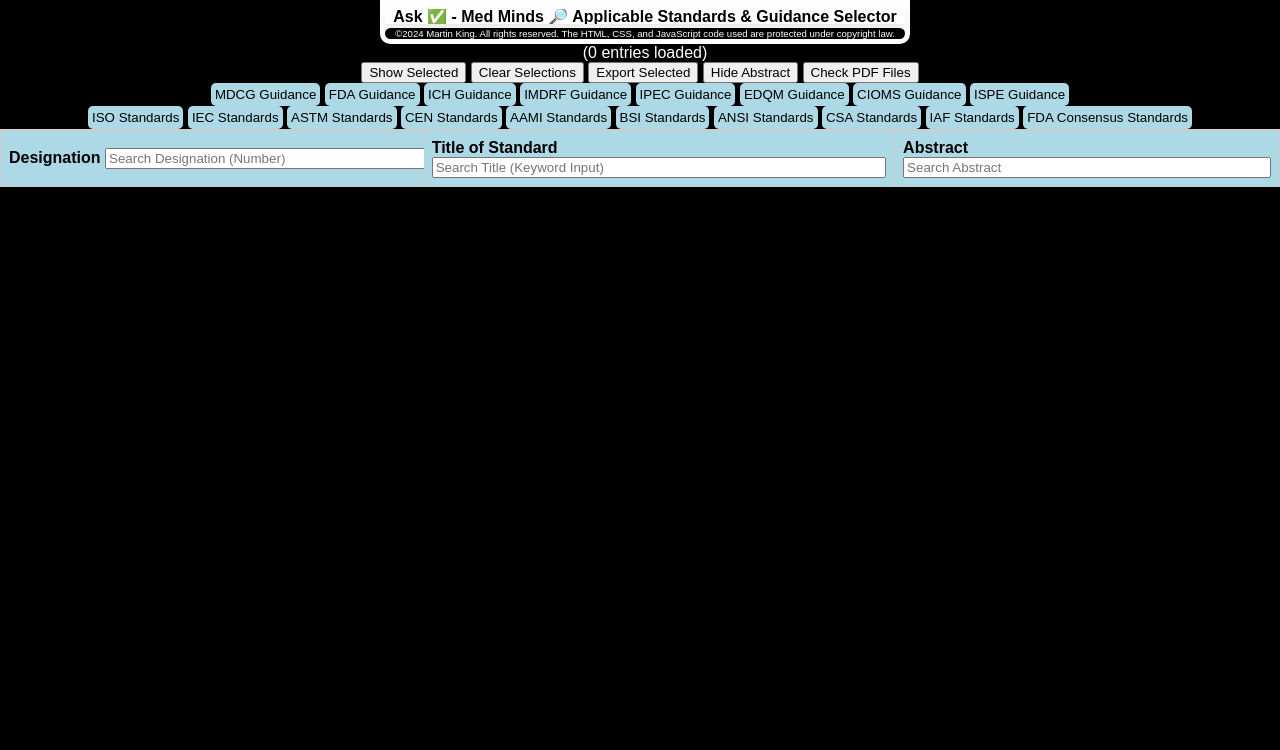
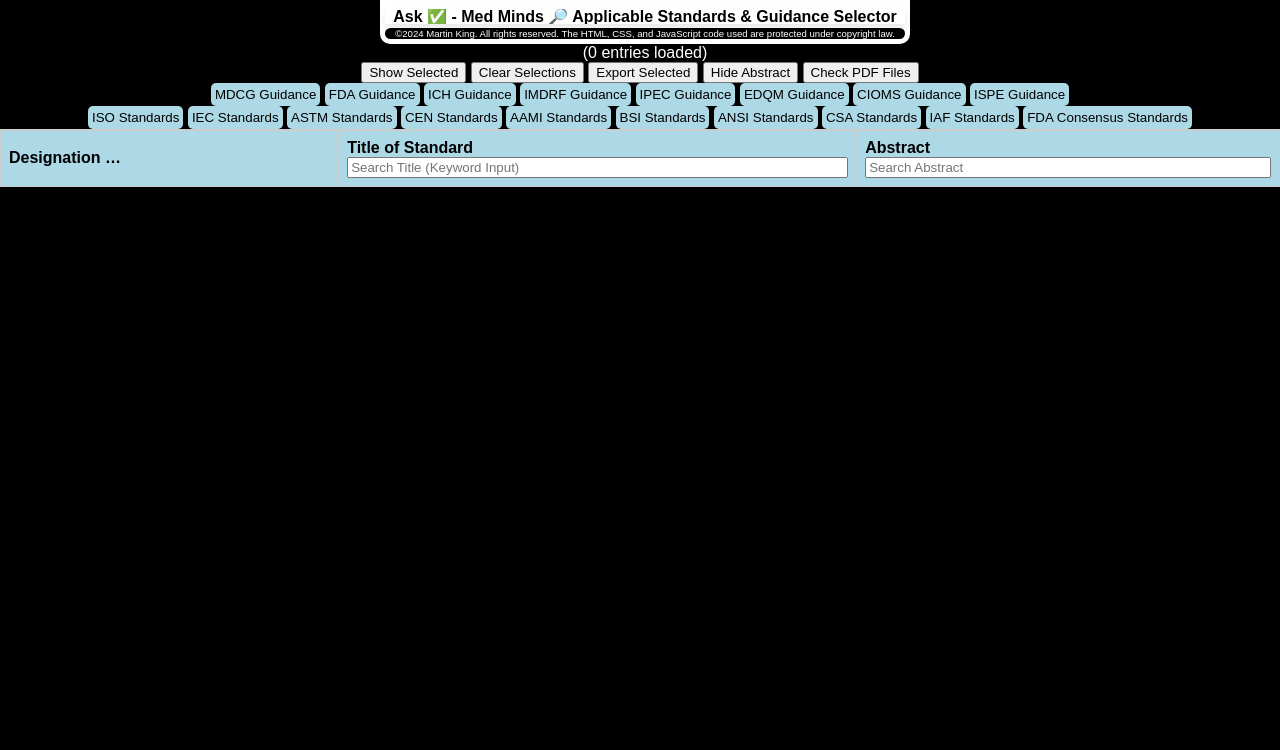
Before and after one commit to MartinCKing/Standards-Selector, a plain HTML site: page index.html in a window 1280 px wide. Shown: the part 50-800 px from the top of the page. Drawn offline with nearby package versions, Linux system fonts and the light colour scheme; no server answers.

Commit message:
Add files via upload

```diff
--- a/styles.css
+++ b/styles.css
@@ -66,7 +66,9 @@
 /* Set the Designation column width to fit the content */
 th:first-child, td:first-child {
     white-space: nowrap;
-    max-width: max-content;
+    max-width: 200px; /* Adjust this value as needed */
+    overflow: hidden;
+    text-overflow: ellipsis; /* Adds '...' for overflowed content */
 }
 
 tr:nth-child(even) {
```
